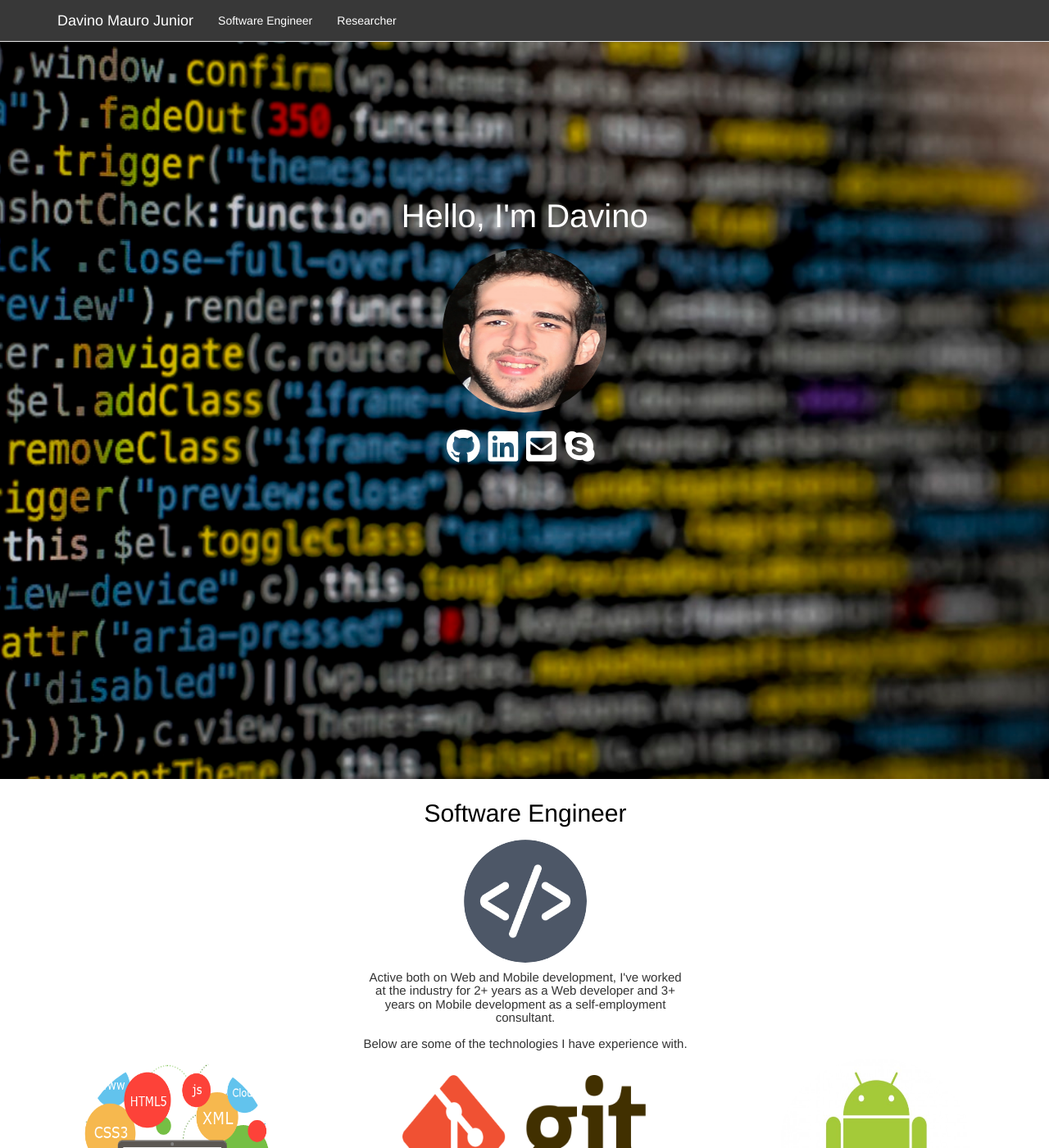
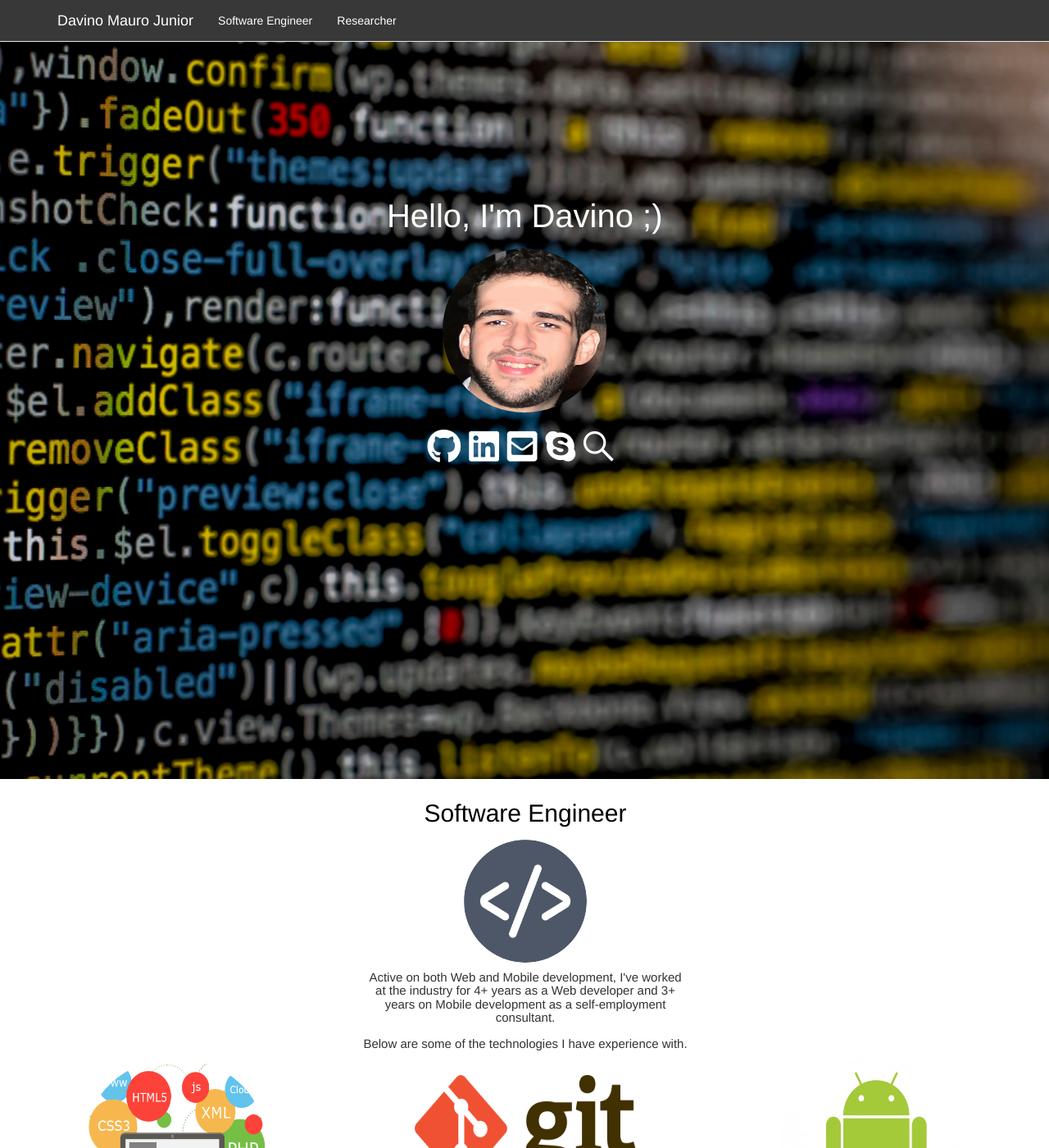
Before and after one commit to davinomjr/davinomjr.github.io, a Jekyll site: the page built from index.md, in a window 1280 px wide and 1400 px high. Shown: the whole window at 82% size. Built offline with Jekyll 4.4.1, drawn with Linux system fonts in a browser that asks for light colours; some of the changed text lies outside the part shown.

Commit message:
Updated site

```diff
--- a/assets/css/site.css
+++ b/assets/css/site.css
@@ -50,48 +50,44 @@
     background-size: cover;
 }
 
-.m-r-10{
-    margin-right: 10px !important;
-}
-
-.m-t-50{
-    margin-top: 50px !important;
-}
-
-.m-b-250{
-    margin-bottom: 250px;
+.h-130{
+    height: 130px;
 }
 
 .h-150{
-    height: 150px !important;
+    height: 150px;
 }
 
 .h-180{
-    height: 180px !important;
+    height: 180px;
 }
 
 .h-200{
-    height: 200px !important;
+    height: 200px;
 }
 
 .h-220{
-    height: 220px !important;
+    height: 220px;
 }
 
 .h-300{
-    height: 300px !important;
+    height: 300px;
 }
 
 .h-500 {
-    height: 500px !important;
+    height: 500px;
 }
 
 .h-700 {
-    height: 700px !important;
+    height: 700px;
 }
 
 .h-1000 {
-    height: 1000px !important;
+    height: 1000px;
+}
+
+.h-1300 {
+    height: 1300px;
 }
 
 
@@ -166,31 +162,35 @@
 }
 
 .w-180{
-    width: 180px !important;
+    width: 180px;
 }
 
 .w-200{
-    width: 200px !important;
+    width: 200px;
 }
 
 .w-220 {
-    width: 220px !important;
+    width: 220px;
 }
 
 .w-230{
-    width: 230px !important;
+    width: 230px;
 }
 
 .w-250{
-    width: 250px !important;
+    width: 250px;
+}
+
+.w-270{
+    width: 270px;
 }
 
 .w-300{
-    width: 300px !important;
+    width: 300px;
 }
 
 .w-350{
-    width: 350px !important;
+    width: 350px;
 }
 
 .list-skills{
@@ -202,12 +202,9 @@
     height: 150px;
 }
 
-.m-t-20{
-    margin-top: 20px !important;
-}
 
 #researcher {
-    background-color: #cac9c9;
+    background-color: #d8cdc7;
 }
 
 /* BIG BUTTONS */
@@ -332,3 +329,20 @@
 h4 {
     font-size: 15px;
 }
+
+.m-t-20{
+    margin-top: 20px;
+}
+
+
+.m-r-10{
+    margin-right: 10px;
+}
+
+.m-t-50{
+    margin-top: 50px;
+}
+
+.m-b-250{
+    margin-bottom: 250px;
+}
--- a/index.md
+++ b/index.md
@@ -30,28 +30,33 @@
     <div class="v-wrap">
         <article class="v-box">
             <div>
-                <p style="font-size:40px; color: white">Hello, I'm Davino</p>
+                <p style="font-size:40px; color: white">Hello, I'm Davino ;)</p>
             </div>
             <img src="/assets/images/Me.jpg" class="centered-img" alt="personal-photo" />
             <ul class="horizontal-icons list-unstyled m-t-20 m-r-10">
                 <li>
-                    <a href="https://github.com/davinomjr/">
+                    <a href="https://github.com/davinomjr/" title="GitHub">
                         <i class="fab fa-3x fa-github"></i>
                     </a>
                 </li>
                 <li>
-                    <a href="https://www.linkedin.com/in/davino-junior-a54868105/">
+                    <a href="https://www.linkedin.com/in/davino-junior-a54868105/" title="LinkedIn">
                         <i class="fab fa-3x fa-linkedin"></i>
                     </a>
                 </li>
                 <li>
-                    <a href="mailto:davinomaurojr@gmail.com">
+                    <a href="mailto:davinomaurojr@gmail.com" title="Mail">
                         <i class="fas fa-3x fa-envelope-square"></i>
                     </a>
                 </li>
                 <li>
-                    <a href="skype:davinomaurojr@hotmail.com">
+                    <a href="skype:davinomaurojr@hotmail.com" title="Skype">
                         <i class="fab fa-3x fa-skype"></i>
+                    </a>
+                </li>
+                <li>
+                    <a href="https://dblp.org/pers/hd/j/Junior:Davino_Mauro" title="DBLP">
+                        <i class="fab fa-3x fa-sistrix"></i>
                     </a>
                 </li>
             </ul>
@@ -85,7 +90,7 @@
                     <div class="col-md-12">
                         <div class="col-md-4 col-md-push-4">
                             <h4>
-                                Active both on Web and Mobile development, I've worked at the industry for 2+ years as a Web developer
+                                Active on both Web and Mobile development, I've worked at the industry for 4+ years as a Web developer
                                 and 3+ years on Mobile development as a self-employment consultant.
                             </h4>
                             <h4 style="margin-top: 15px;">Below are some of the technologies I have experience with.</h4>
@@ -95,31 +100,28 @@
                 <div class="row">
                     <div class="col-md-12">
                         <div class="col-md-4">
-                            <img src="/assets/images/web-development.png" class="centered-img w-230 h-220" alt="web dev image" />
+                            <img src="/assets/images/web-development.png" class="centered-img w-220 h-220" alt="web dev image" />
                             <ul class="list-unstyled list-skills">
+                                <li>C#</li>
+                                <li>Java</li>
                                 <li>JavaScript</li>
-                                <li>HTML</li>
-                                <li>CSS</li>
-                                <li>jQuery</li>
-                                <li>C#</li>
+                                <li>HTML/CSS/jQuery</li>
                                 <li>ASP.NET MVC</li>
+                                <li>Liferay</li>
                                 <li>Ruby on Rails</li>
                             </ul>
                         </div>
-
                         <div class="col-md-4">
                             <div class="col-md-12 m-t-20">
-                                <img src="/assets/images/git.png" class="w-300 h-150" alt="git image" />
+                                <img src="/assets/images/git.png" class="w-270 h-130" alt="git image" />
                             </div>
                             <div class="col-md-12">
                                 <img src="/assets/images/web-services.jpg" class="w-230 h-180" alt="web-services image" />
                             </div>
                             <div class="col-md-12 p-l-80">
-                                <img src="/assets/images/sql.png" class="w-180" alt="sql image" />
+                                <img src="/assets/images/sql.png" class="w-180 h-180" alt="sql image" />
                             </div>
                         </div>
-
-
                         <div class="col-md-4">
                             <img src="/assets/images/android-development.jpg" class="centered-img w-230" alt="android dev image" />
                             <ul class="list-unstyled list-skills">
@@ -142,7 +143,7 @@
 
 <div class="breaker"></div>
 
-<div class="row no-padding h-1000" id="researcher" style="font-size:36px">
+<div class="row no-padding h-1300" id="researcher" style="font-size:36px">
     <div class="col-md-12">
         <div class="v-wrap h-500">
             <article class="v-box">
@@ -159,9 +160,8 @@
                         <div class="col-md-6 col-md-push-3">
                             <h4>
                                 Graduated on Computer Science (C.S.), I'm currently finishing my Masters at
-                                <a class="no-break" href="https://www2.cin.ufpe.br/en/" >CIn-UFPE</a> (also in C.S on the Software Engineering area).
-                                As a Graduate Researcher, I'm part of a joint-effort
-                                <a href="https://www.nsf.gov/pubs/2017/nsf17024/nsf17024.pdf">project</a> between US and Brazil targeting to address security problems on IoT infrastructures.
+                                <a class="no-break" href="https://www2.cin.ufpe.br/en/" >CIn-UFPE</a> on Software Engineering. As a Graduate Researcher, I'm part of a joint-effort
+                                <a href="https://www.nsf.gov/pubs/2017/nsf17024/nsf17024.pdf">project</a> between US and Brazil addressing security problems on the Internet of Things (IoT).
                             </h4>
                             <h4>Below are some of the work I'm involved with.</h4>
                         </div>
@@ -170,21 +170,21 @@
                 <div class="row" style="margin-top:30px;">
                     <div class="col-md-12">
                         <div class="col-md-6">
-                            <img src="/assets/images/smart-home-iot.jpg" class="centered-img w-230 h-220" alt="smart homeimage" />
+                            <img src="/assets/images/smart-home-iot.jpg" class="centered-img w-220 h-220" alt="smart-home image" />
                             <h4>
-                                Targeting IoT app development,
+                                Targeting IoT applications,
                                 <a href="https://github.com/earlence/FlowFence_Release">FlowFence</a> is a
                                 framework built for development of secure IoT applications on the Android platform.
-                                In conjunction with the University of Michigan (UMICH) under supervision of Prof.
+                                Together with the University of Michigan (UMICH) and under supervision of Prof.
                                 <a href="http://web.eecs.umich.edu/~aprakash/">Atul Prakash</a>, I've extended the FlowFence framework to support
                                 protection of sensitive UI data and network requests on Android apps*.
                             </h4>
                             <p class="footnote">
-                                *Paper can be seen <a href="https://arxiv.org/abs/1810.13367">here</a>.
+                                *Published paper can be seen <a href="https://www.researchgate.net/publication/328651530_Securing_IoT_Apps_with_Fine-grained_Control_of_Information_Flows">here</a>.
                             </p>
                         </div>
                         <div class="col-md-6">
-                            <img src="/assets/images/iot-security-app.jpeg" class="centered-img w-230 h-220" alt="iot android image" />
+                            <img src="/assets/images/iot-security-app.jpeg" class="centered-img w-220 h-220" alt="iot android image" />
                             <h4>
                                 We did a comprehensive analysis of IoT apps responsible for controlling the Top 100 best-selling IoT devices
                                 on the Amazon website to verify whether these apps contained potential
@@ -192,8 +192,18 @@
                                 could be leveraged to create attacks and exploit the smart devices*.
                             </h4>
                             <p class="footnote">
-                                *Work has been submitted to a Software Engineer conference and should be disclosured
-                                after acceptance notification has been received.
+                                *Paper has been accepted to SafeThings'19 and will be available soon. A CoRR version can be found <a href="https://arxiv.org/abs/1901.10062">here</a>.
+                            </p>
+                        </div>
+                    </div>
+                    <div class="col-md-12 m-t-30">
+                        <div class="col-md-6 col-md-push-3">
+                            <img src="/assets/images/iot-flows.png" class="centered-img w-200 h-220" alt="IoT-Flows image" />
+                            <h4>
+                                We're proposing a security system that leverages a traditional autonomic computer architecture originally introduced by IBM (<a href="https://www-03.ibm.com/autonomic/pdfs/AC%20Blueprint%20White%20Paper%20V7.pdf">MAPE-K</a>) to detect attacks on IoT infrastructures via Complex Event Processing (CEP) rules. The system acts on all TCP/IP network layers, promoting extensibility and a multilayer defense against traditional and new attacks*.
+                            </h4>
+                            <p class="footnote">
+                                *Paper has been accepted to SERP4IoT'19 and will be available soon.
                             </p>
                         </div>
                     </div>
```
Also changed, not shown: other parts of index.md (+2 -3 lines), 2 other files.
